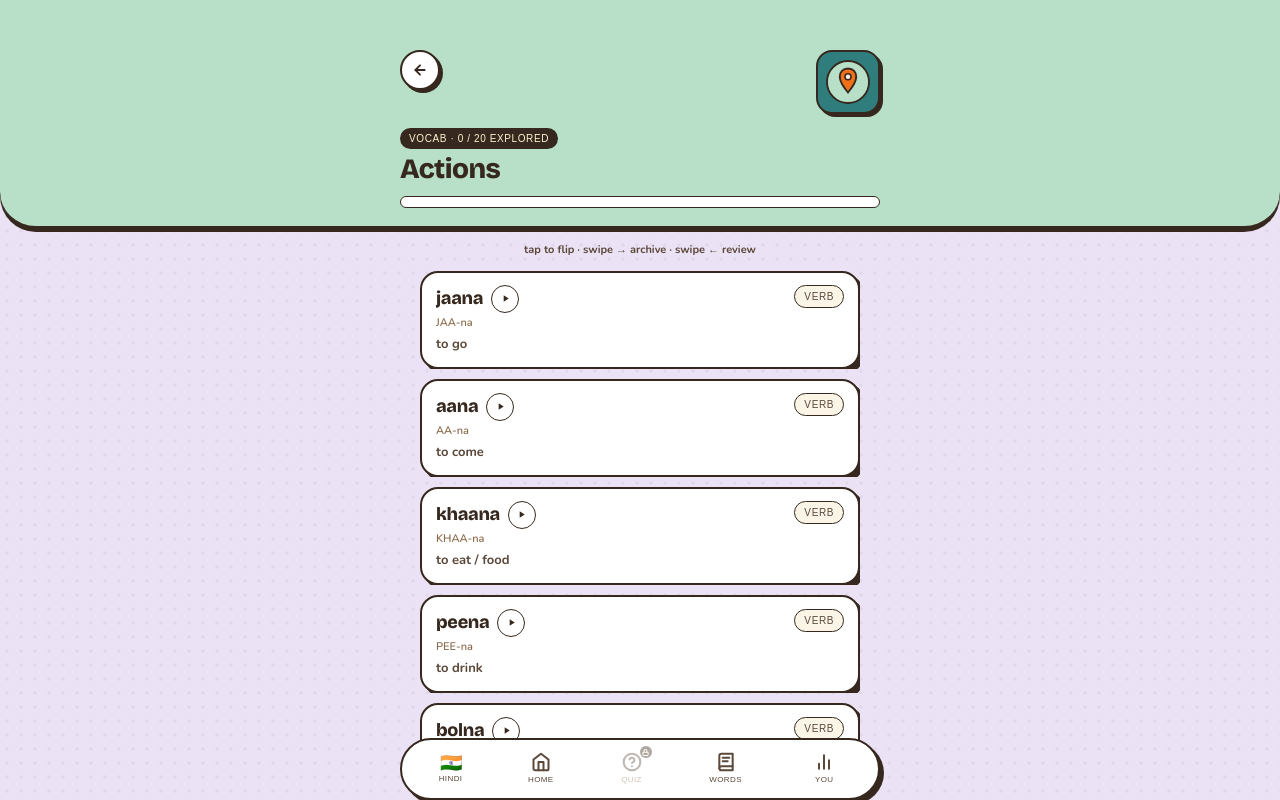
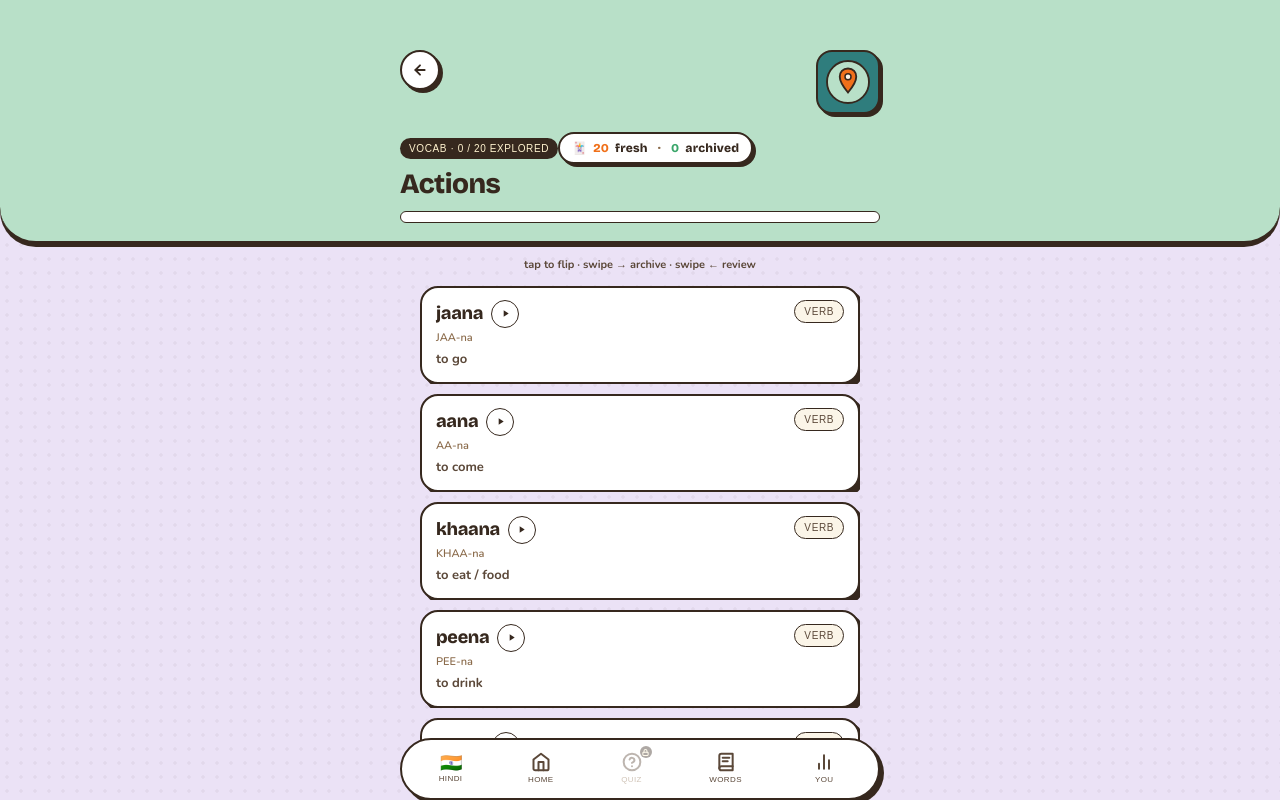
Before and after one commit to abhinav-kipper/learn-hindi, a Next.js app: page /vocabulary/actions in a window 1280 px wide. Shown: the top 800 px of the page. Built offline with nearby package versions, Linux system fonts and the light colour scheme; a web font is replaced by a local one.

Commit message:
feat(vocab): deck-health pill (fresh / archived) in category header

```diff
--- a/app/vocabulary/[category]/page.tsx
+++ b/app/vocabulary/[category]/page.tsx
@@ -231,6 +231,8 @@ export default function CategoryPage() {
   const learnedCount = learnedSet.size
   const totalCount = category.words.length
   const learnedPct = totalCount > 0 ? Math.round((learnedCount / totalCount) * 100) : 0
+  const archivedCount = archivedWords.length
+  const freshCount = totalCount - archivedCount
   const palette = CATEGORY_PALETTE_BY_INDEX[categoryIdx % CATEGORY_PALETTE_BY_INDEX.length]
 
   return (
@@ -326,6 +328,28 @@ export default function CategoryPage() {
           <Tag>
             vocab · {learnedCount} / {totalCount} explored
           </Tag>
+          <div
+            style={{
+              marginTop: 8,
+              display: 'inline-flex',
+              alignItems: 'center',
+              gap: 6,
+              padding: '5px 12px',
+              borderRadius: 99,
+              background: W,
+              border: BORDER.sticker,
+              boxShadow: SHADOW.chip,
+              fontFamily: FONTS.display,
+              fontWeight: 800,
+              fontSize: 12,
+              color: COLORS.ink,
+              letterSpacing: 0.2,
+            }}
+          >
+            🃏 <span style={{ color: COLORS.orange }}>{freshCount}</span> fresh
+            <span style={{ color: COLORS.ink45, marginInline: 4 }}>·</span>
+            <span style={{ color: COLORS.green }}>{archivedCount}</span> archived
+          </div>
           <div
             style={{
               fontFamily: FONTS.display,
```
